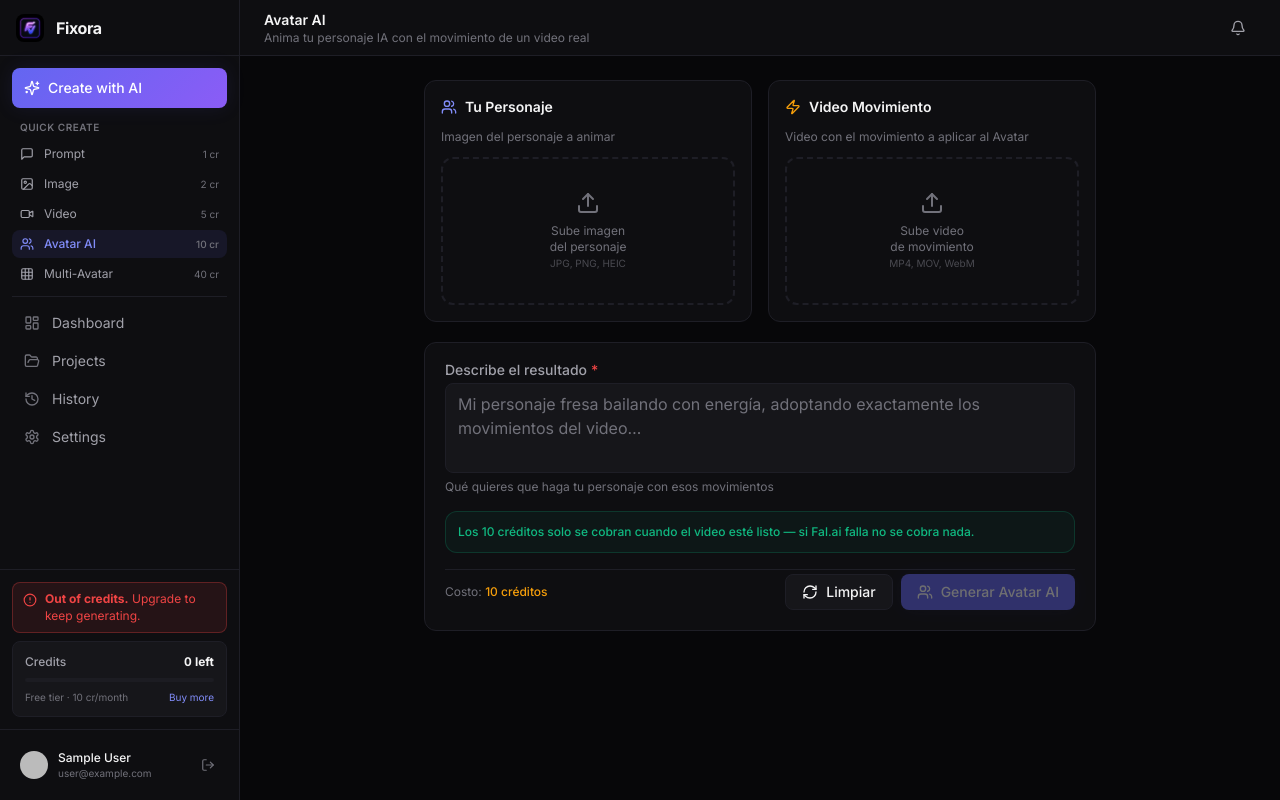
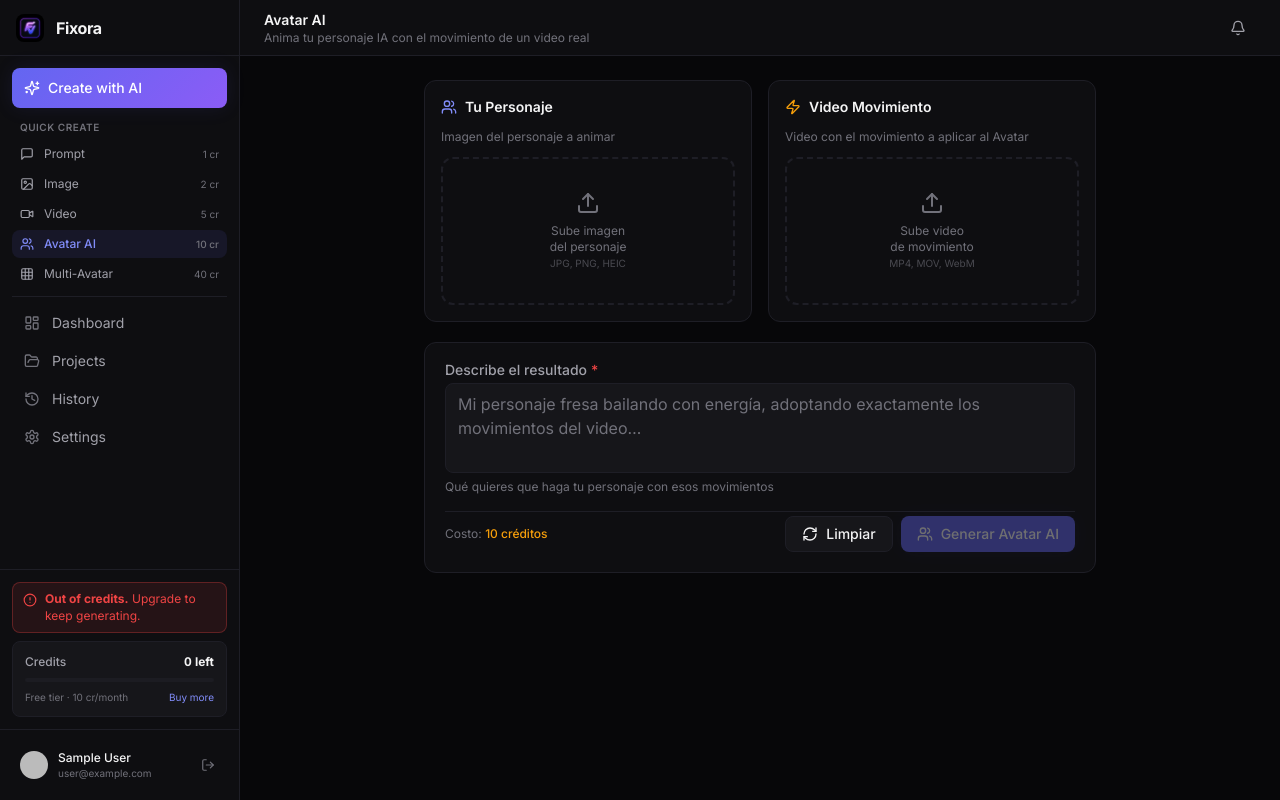
Before and after one commit to fixoraoficialai-max/fixora, a Next.js app: page /create/clone in a window 1280 px wide. Built offline with nearby package versions, Linux system fonts and the light colour scheme; no server answers; the database is empty; sample sign-in values are in the browser's storage.

Commit message:
chore: remove credit notice banner from Avatar AI page

```diff
--- a/src/app/(dashboard)/create/clone/page.tsx
+++ b/src/app/(dashboard)/create/clone/page.tsx
@@ -332,11 +332,6 @@
             />
           </FormField>
 
-          <div className="rounded-xl border border-success/20 bg-success/5 p-3">
-            <p className="text-xs text-success font-medium">
-              Los 10 créditos solo se cobran cuando el video esté listo — si Fal.ai falla no se cobra nada.
-            </p>
-          </div>
 
           <div className="flex items-center justify-between pt-1 border-t border-border">
             <p className="text-xs text-text-muted">
```
